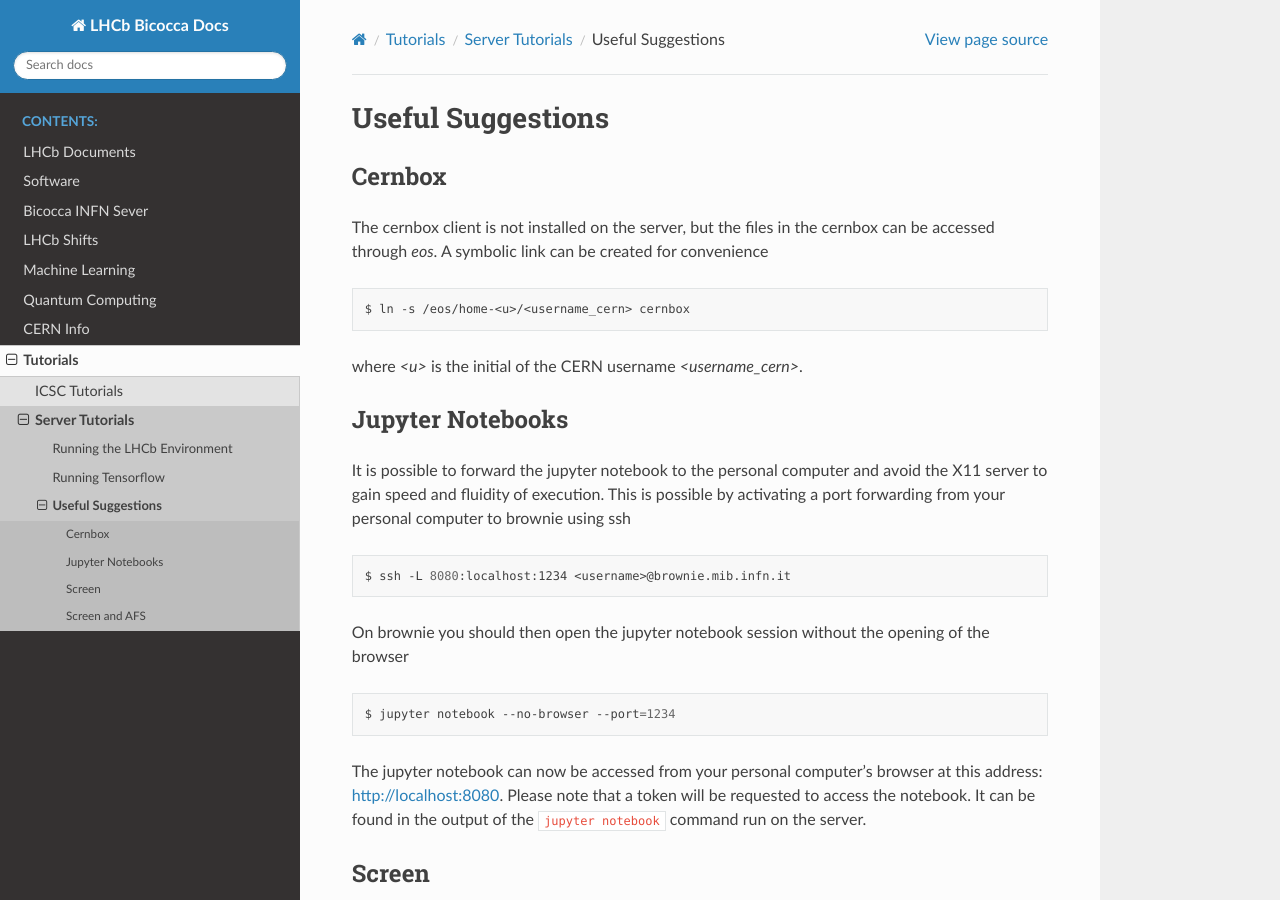
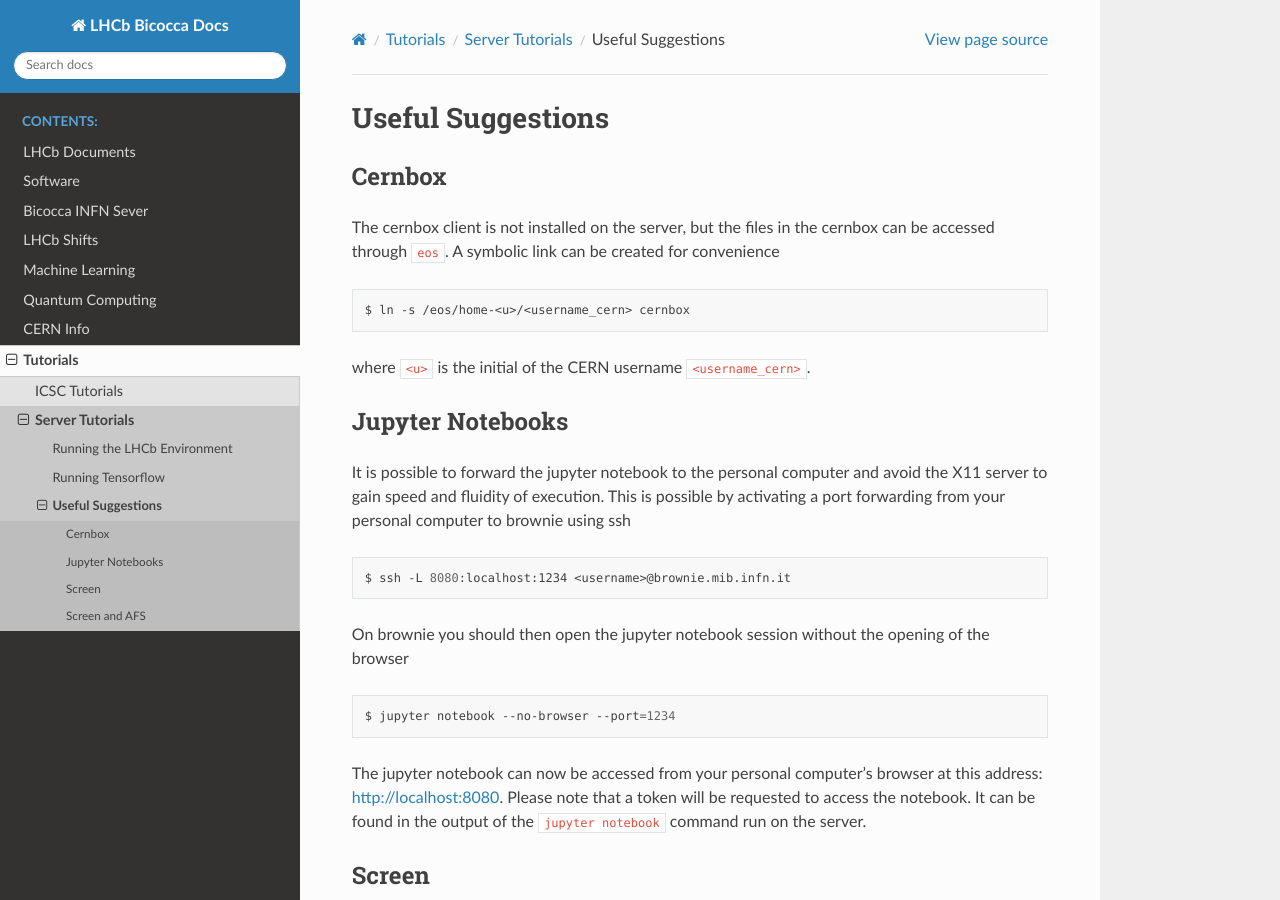
Before and after one commit to lhcb-bicocca/documentation, a Sphinx documentation site: the page built from docs/source/tutorials/server/useful.rst, in a window 1280 px wide and 900 px high. Built offline with Sphinx 7.4.7 and the Read the Docs theme 2.0.0, drawn with Linux system fonts in a browser that asks for light colours.

```diff
--- a/docs/source/tutorials/server/useful.rst
+++ b/docs/source/tutorials/server/useful.rst
@@ -3,7 +3,7 @@ Useful Suggestions
 
 Cernbox
 -------
-The cernbox client is not installed on the server, but the files in the cernbox can be accessed through `eos`.
+The cernbox client is not installed on the server, but the files in the cernbox can be accessed through ``eos``.
 A symbolic link can be created for convenience
 
 .. code-block:: bash
@@ -11,7 +11,7 @@ A symbolic link can be created for convenience
   $ ln -s /eos/home-<u>/<username_cern> cernbox
 
 
-where `<u>` is the initial of the CERN username `<username_cern>`.
+where ``<u>`` is the initial of the CERN username ``<username_cern>``.
 
 Jupyter Notebooks
 -----------------
```
